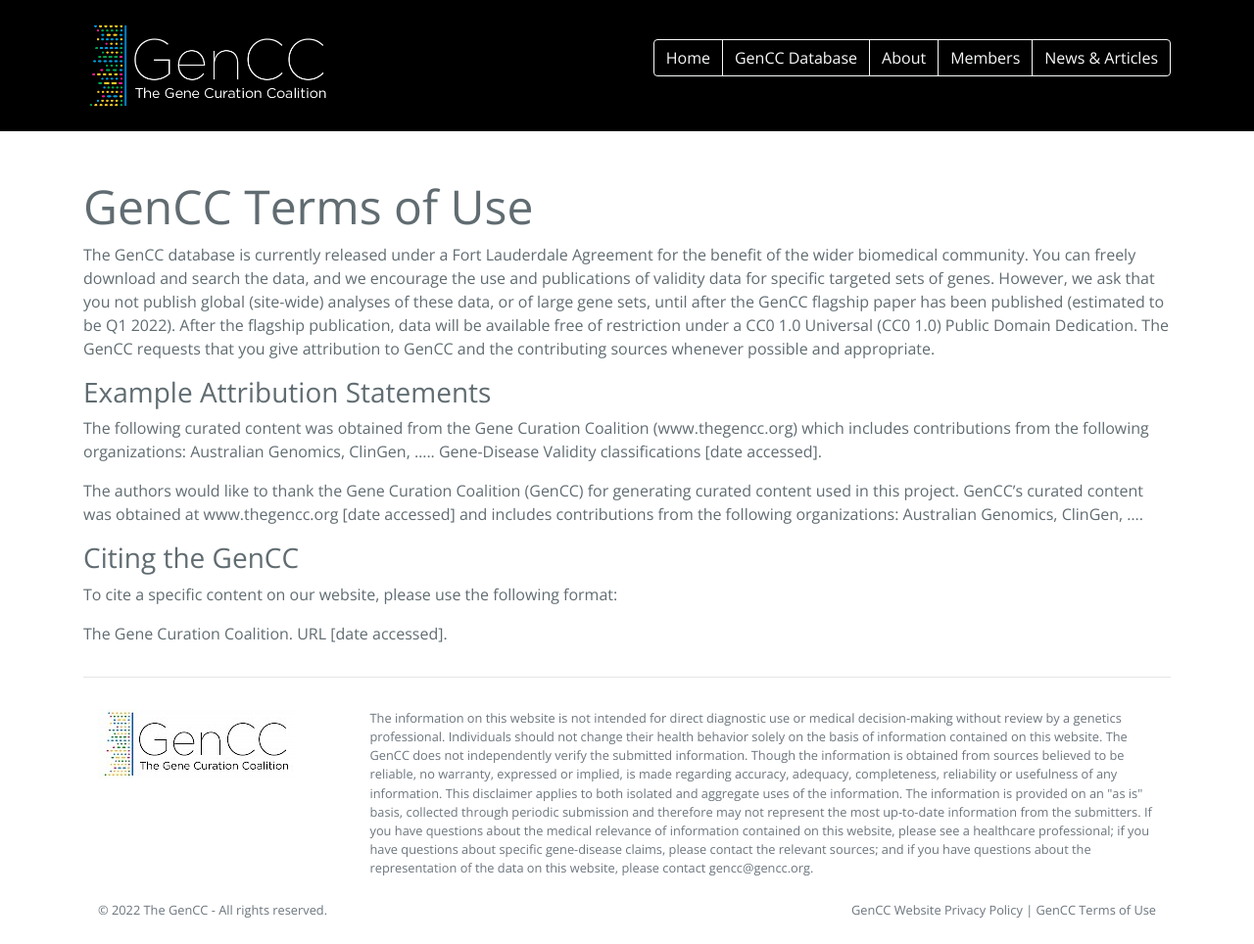
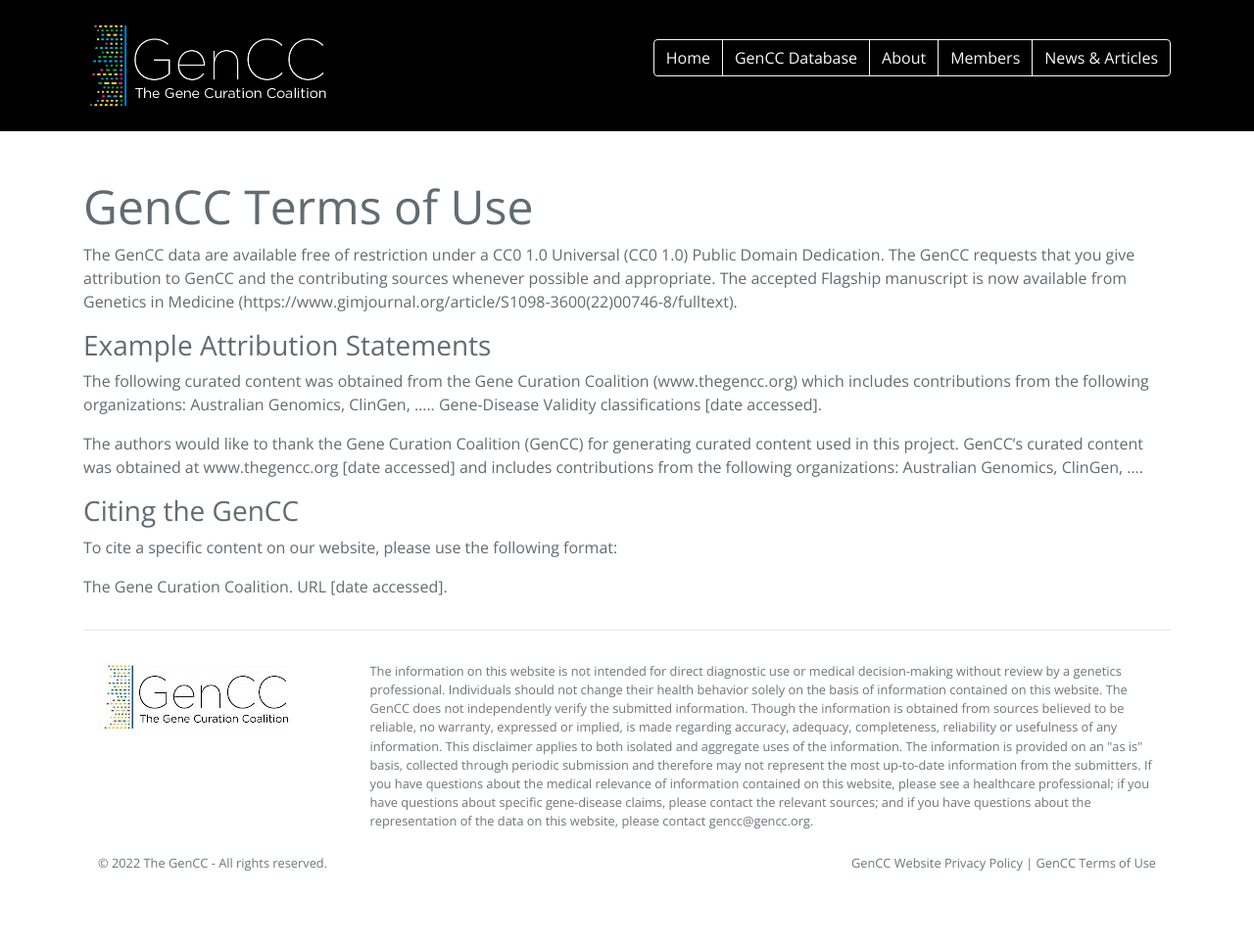
Before and after one commit to GeneCurationCoalition/gencc-website, a Jekyll site: the page built from docs/terms.md, in a window 1280 px wide. Shown: the whole page at 98% size. Built offline with Jekyll 4.4.1, drawn with Linux system fonts in a browser that asks for light colours; after the commit the page ends 916 px from its top, so only the background shows below that.

Commit message:
Update terms.md

```diff
--- a/docs/terms.md
+++ b/docs/terms.md
@@ -8,7 +8,7 @@
 ---
 
 # GenCC Terms of Use
-The GenCC database is currently released under a Fort Lauderdale Agreement for the benefit of the wider biomedical community. You can freely download and search the data, and we encourage the use and publications of validity data for specific targeted sets of genes. However, we ask that you not publish global (site-wide) analyses of these data, or of large gene sets, until after the GenCC flagship paper has been published (estimated to be Q1 2022). After the flagship publication, data will be available free of restriction under a CC0 1.0 Universal (CC0 1.0) Public Domain Dedication. The GenCC requests that you give attribution to GenCC and the contributing sources whenever possible and appropriate.
+The GenCC data are available free of restriction under a CC0 1.0 Universal (CC0 1.0) Public Domain Dedication. The GenCC requests that you give attribution to GenCC and the contributing sources whenever possible and appropriate. The accepted Flagship manuscript is now available from Genetics in Medicine (https://www.gimjournal.org/article/S1098-3600(22)00746-8/fulltext).
 
 ## Example Attribution Statements
 The following curated content was obtained from the Gene Curation Coalition (www.thegencc.org) which includes contributions from the following organizations: Australian Genomics, ClinGen, ….. Gene-Disease Validity classifications [date accessed].
```
